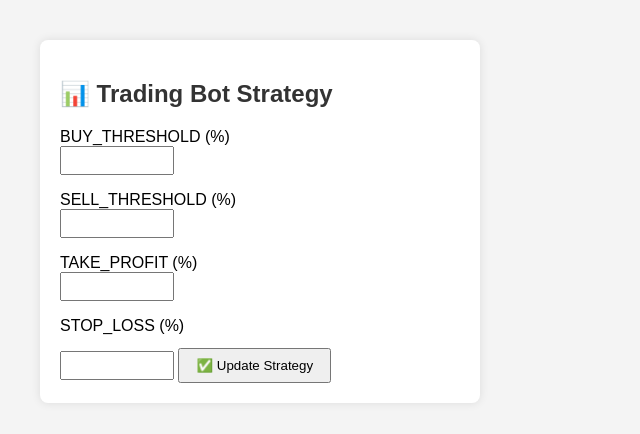
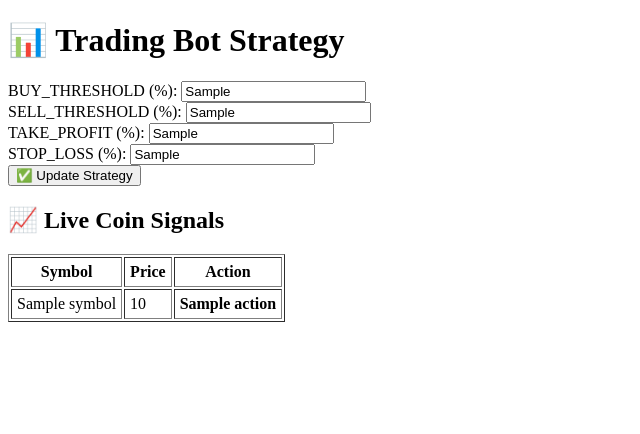
Before and after one commit to Kevin3693/trading-dashboard, a Flask app: template templates/dashboard.html in a window 1280 px wide. Shown: the top 434 px of the page, without its empty margins (0-640 px from the left). Run offline with Flask 3, Linux system fonts and the light colour scheme; the template is opened without the code that fills it: most values are stand-ins (such as "Sample title", 1, 10 or a date in 2020); parts of the project's set-up code (start-up, migrations or seed data) failed here and were passed over.

Commit message:
Add live Binance signals and dashboard HTML

```diff
--- a/templates/dashboard.html
+++ b/templates/dashboard.html
@@ -1,34 +1,28 @@
 <!DOCTYPE html>
 <html>
 <head>
-    <title>Trading Bot Dashboard</title>
-    <style>
-        body { font-family: Arial, sans-serif; padding: 2em; background: #f4f4f4; }
-        h2 { color: #333; }
-        label { display: block; margin-top: 1em; }
-        input[type="number"] { width: 100px; padding: 5px; }
-        button { margin-top: 1em; padding: 8px 16px; }
-        .container { background: white; padding: 20px; border-radius: 8px; width: 400px; box-shadow: 0 0 10px rgba(0,0,0,0.1); }
-    </style>
+  <title>📊 Trading Bot Dashboard</title>
 </head>
 <body>
-    <div class="container">
-        <h2>📊 Trading Bot Strategy</h2>
-        <form method="POST">
-            <label>BUY_THRESHOLD (%)</label>
-            <input type="number" step="0.01" name="buy_threshold" value="{{ strategy.BUY_THRESHOLD }}">
+  <h1>📊 Trading Bot Strategy</h1>
+  <form method="post">
+    BUY_THRESHOLD (%): <input name="buy_threshold" value="{{ strategy.BUY_THRESHOLD }}"><br>
+    SELL_THRESHOLD (%): <input name="sell_threshold" value="{{ strategy.SELL_THRESHOLD }}"><br>
+    TAKE_PROFIT (%): <input name="take_profit" value="{{ strategy.TAKE_PROFIT }}"><br>
+    STOP_LOSS (%): <input name="stop_loss" value="{{ strategy.STOP_LOSS }}"><br>
+    <button type="submit">✅ Update Strategy</button>
+  </form>
 
-            <label>SELL_THRESHOLD (%)</label>
-            <input type="number" step="0.01" name="sell_threshold" value="{{ strategy.SELL_THRESHOLD }}">
-
-            <label>TAKE_PROFIT (%)</label>
-            <input type="number" step="0.01" name="take_profit" value="{{ strategy.TAKE_PROFIT }}">
-
-            <label>STOP_LOSS (%)</label>
-            <input type="number" step="0.01" name="stop_loss" value="{{ strategy.STOP_LOSS }}">
-
-            <button type="submit">✅ Update Strategy</button>
-        </form>
-    </div>
+  <h2>📈 Live Coin Signals</h2>
+  <table border="1" cellpadding="5">
+    <tr><th>Symbol</th><th>Price</th><th>Action</th></tr>
+    {% for coin in strategy.TRACKED_SYMBOLS %}
+      <tr>
+        <td>{{ coin.symbol }}</td>
+        <td>{{ coin.price }}</td>
+        <td><strong>{{ coin.action }}</strong></td>
+      </tr>
+    {% endfor %}
+  </table>
 </body>
 </html>
```
Also changed, not shown: web.py (+39 -2 lines).
